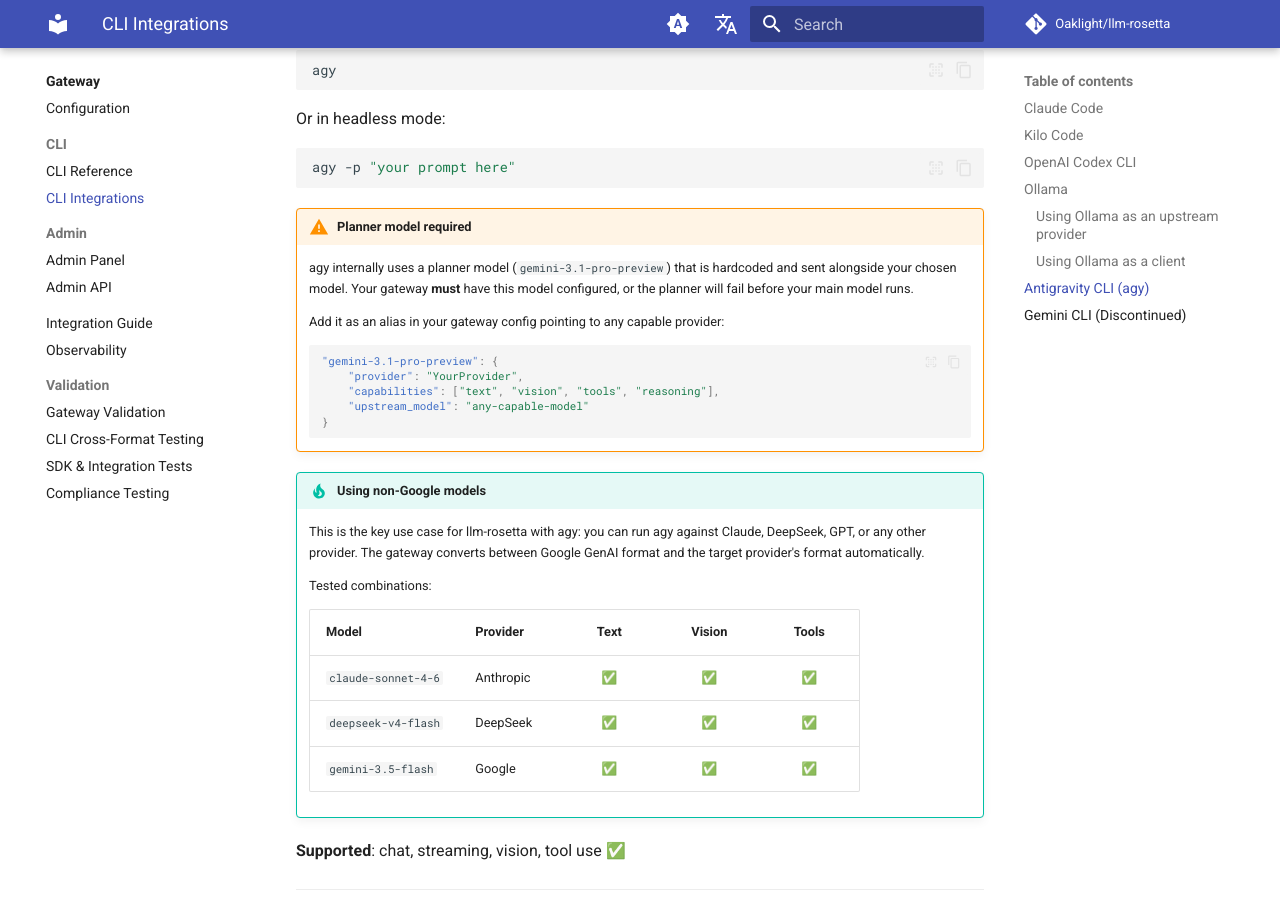
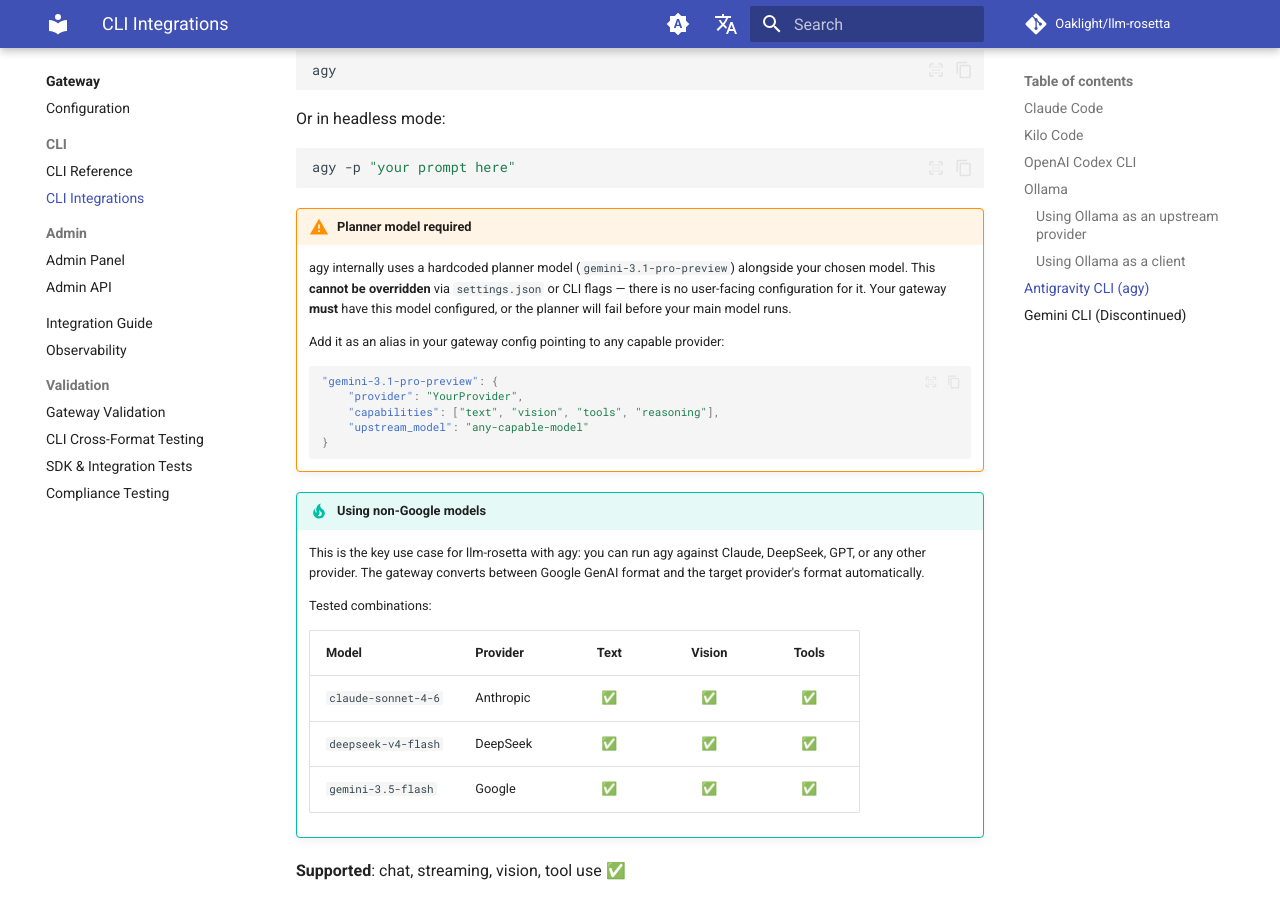
Before and after one commit to Oaklight/llm-rosetta, an MkDocs documentation site: the page built from docs/gateway/cli-integrations.md, in a window 1280 px wide and 900 px high, scrolled down 3548 px. Built offline with MkDocs 1.6.1 and Material for MkDocs 9.7.7, drawn with Linux system fonts in a browser that asks for light colours; comment, search, counter and statistics services are not loaded.

Commit message:
docs: note agy planner model cannot be overridden

````diff
--- a/docs/gateway/cli-integrations.md
+++ b/docs/gateway/cli-integrations.md
@@ -167,7 +167,7 @@
 ```
 
 !!! warning "Planner model required"
-    agy internally uses a planner model (`gemini-3.1-pro-preview`) that is hardcoded and sent alongside your chosen model. Your gateway **must** have this model configured, or the planner will fail before your main model runs.
+    agy internally uses a hardcoded planner model (`gemini-3.1-pro-preview`) alongside your chosen model. This **cannot be overridden** via `settings.json` or CLI flags — there is no user-facing configuration for it. Your gateway **must** have this model configured, or the planner will fail before your main model runs.
 
     Add it as an alias in your gateway config pointing to any capable provider:
 
````
